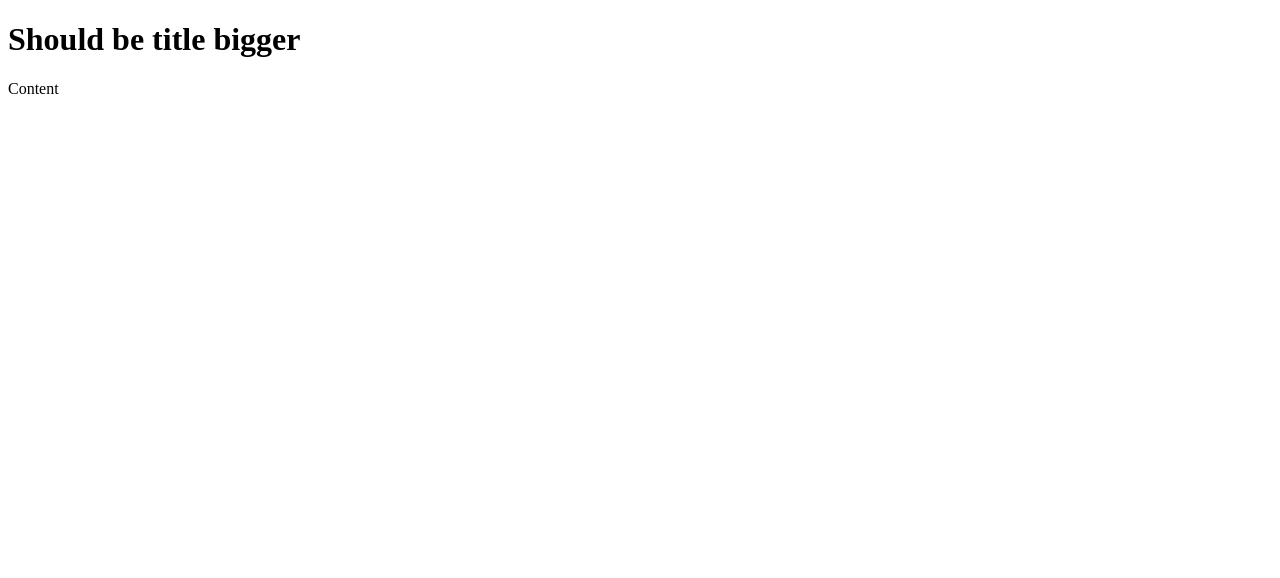
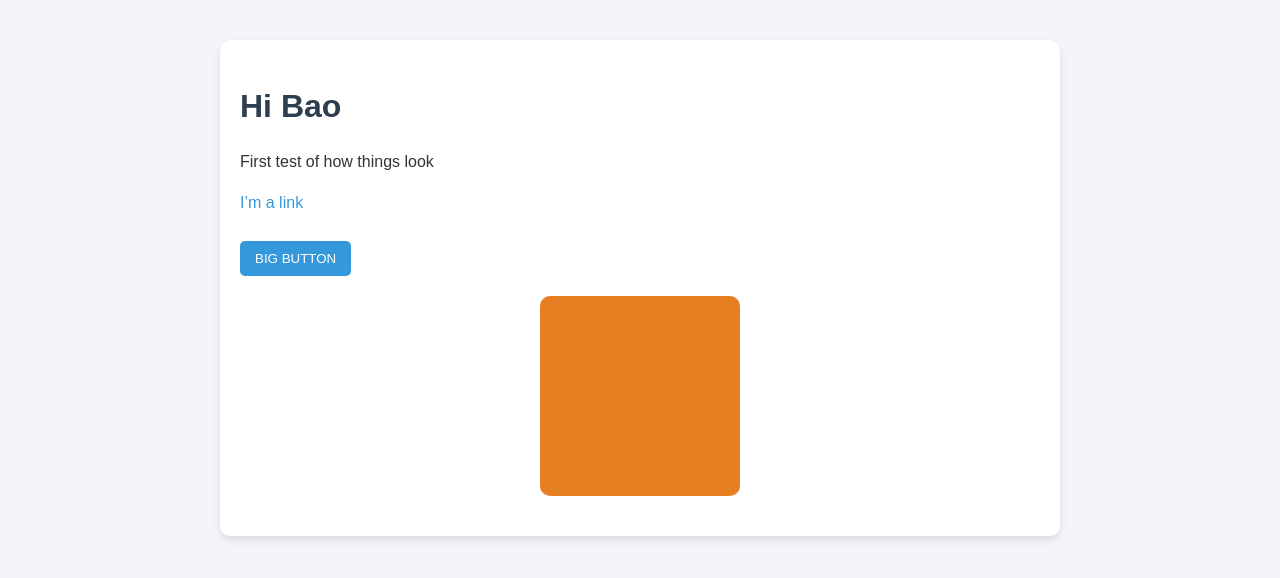
Before and after one commit to rjz0003/clem, a plain HTML site: page index.html in a window 1280 px wide. Drawn offline with Linux system fonts and the light colour scheme.

Commit message:
Update index.html
integrated html code

```diff
--- a/index.html
+++ b/index.html
@@ -1,11 +1,18 @@
 <!DOCTYPE html>
 <html>
-  <head>
-    <meta charset="UTF-8">
-    <title>Test 1</title>
-  </head>
-  <body>
-    <h1>Should be title bigger</h1>
-    <p>Content</p>
-  </body>
+<head>
+  <meta charset="UTF-8">
+  <title>Clem Goals Page</title>
+  <link rel="stylesheet" href="style.css">
+</head>
+<body>
+  <div class="container">
+    <h1>Hi Bao</h1>
+    <p>First test of how things look</p>
+    <a href="#">I’m a link</a>
+    <br><br>
+    <button>BIG BUTTON</button>
+    <div class="box"></div>
+  </div>
+</body>
 </html>
```
